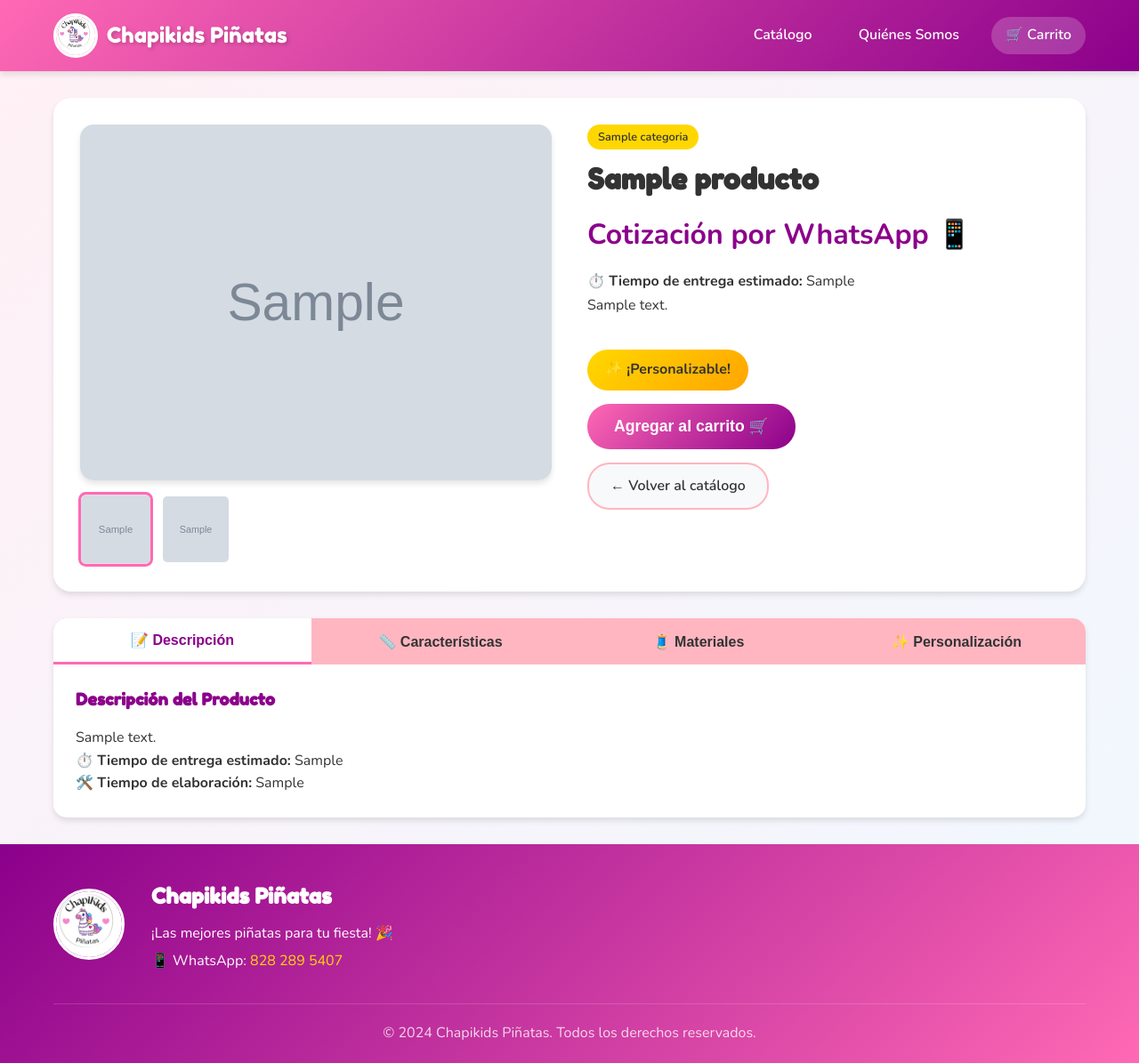
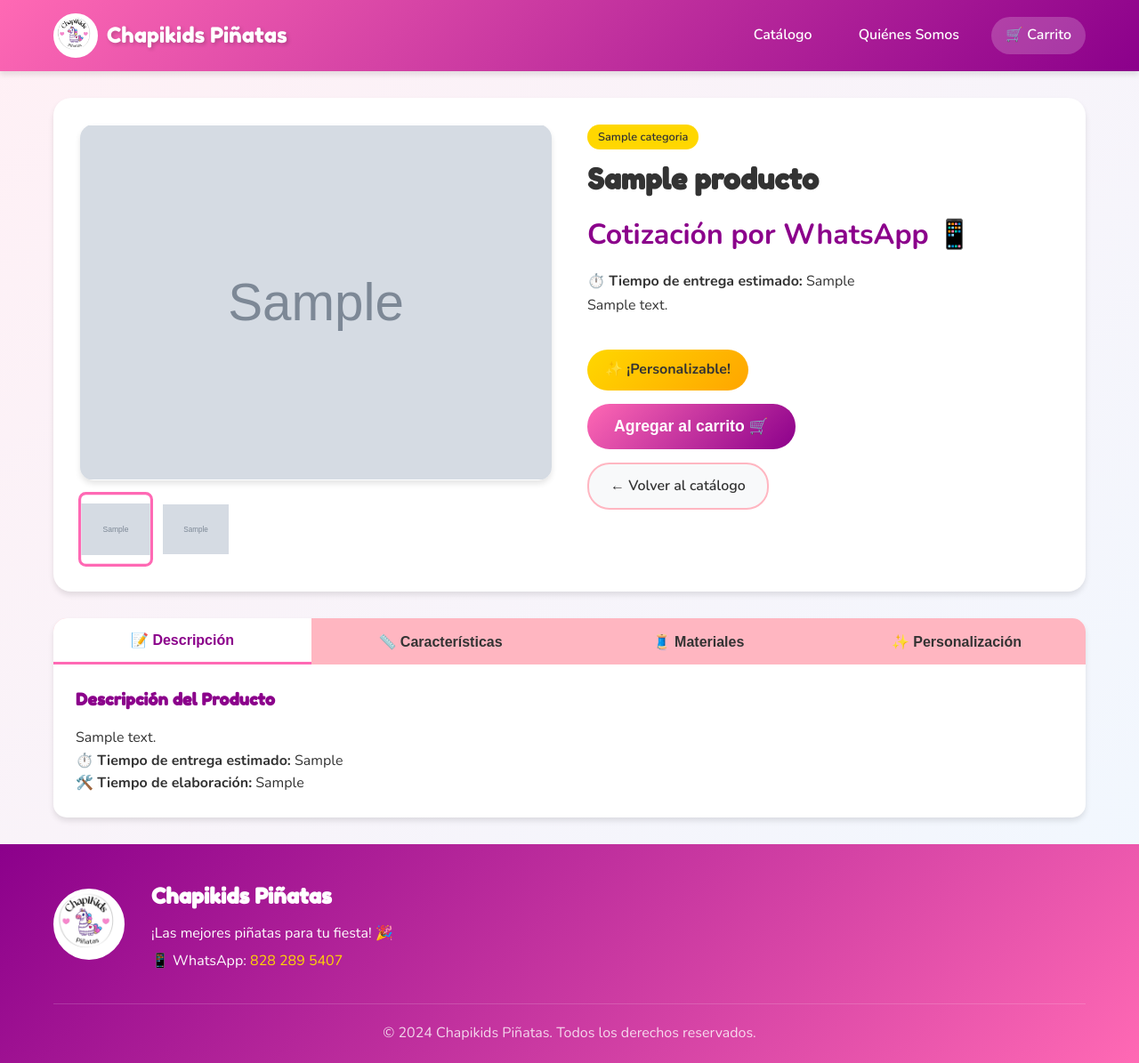
Before and after one commit to segura1297-tech/chapikids, a Django app: a page that uses catalogo/templates/catalogo/base.html in a window 1280 px wide. Shown: the whole page at 89% size. Run offline with Django 5.2, Linux system fonts and the light colour scheme; tables that the repository leaves empty hold one stand-in row (values such as "Sample post"); grey boxes marked "Sample" are stand-in pictures.

Commit message:
object-fit contain para que las imagenes se ajusten

```diff
--- a/static/css/style.css
+++ b/static/css/style.css
@@ -64,7 +64,8 @@ body {
     width: 50px;
     height: 50px;
     border-radius: 50%;
-    object-fit: cover;
+    object-fit: contain;
+    background: var(--blanco);
     border: 3px solid var(--blanco);
 }
 
@@ -243,7 +244,8 @@ body {
 .product-img {
     width: 100%;
     height: 200px;
-    object-fit: cover;
+    object-fit: contain;
+    background: var(--blanco);
 }
 
 .product-img.placeholder {
@@ -375,7 +377,8 @@ body {
 .main-image {
     width: 100%;
     height: 400px;
-    object-fit: cover;
+    object-fit: contain;
+    background: var(--blanco);
     border-radius: 15px;
     box-shadow: var(--sombra);
 }
@@ -398,7 +401,8 @@ body {
 .thumbnail {
     width: 80px;
     height: 80px;
-    object-fit: cover;
+    object-fit: contain;
+    background: var(--blanco);
     border-radius: 8px;
     cursor: pointer;
     border: 3px solid transparent;
@@ -482,7 +486,8 @@ body {
 .cart-item-img {
     width: 80px;
     height: 80px;
-    object-fit: cover;
+    object-fit: contain;
+    background: var(--blanco);
     border-radius: 10px;
 }
 
@@ -745,7 +750,8 @@ body {
     width: 80px;
     height: 80px;
     border-radius: 50%;
-    object-fit: cover;
+    object-fit: contain;
+    background: var(--blanco);
     border: 3px solid var(--blanco);
 }
 
@@ -842,7 +848,8 @@ body {
 .main-image {
     width: 100%;
     height: 400px;
-    object-fit: cover;
+    object-fit: contain;
+    background: var(--blanco);
     border-radius: 15px;
     box-shadow: var(--sombra);
 }
@@ -864,7 +871,8 @@ body {
 .thumbnail {
     width: 80px;
     height: 80px;
-    object-fit: cover;
+    object-fit: contain;
+    background: var(--blanco);
     border-radius: 8px;
     cursor: pointer;
     border: 3px solid transparent;
@@ -1177,7 +1185,8 @@ body {
 .table-img {
     width: 60px;
     height: 60px;
-    object-fit: cover;
+    object-fit: contain;
+    background: var(--blanco);
     border-radius: 8px;
 }
 
@@ -1321,7 +1330,8 @@ body {
 .summary-img {
     width: 80px;
     height: 80px;
-    object-fit: cover;
+    object-fit: contain;
+    background: var(--blanco);
     border-radius: 8px;
 }
 
```
